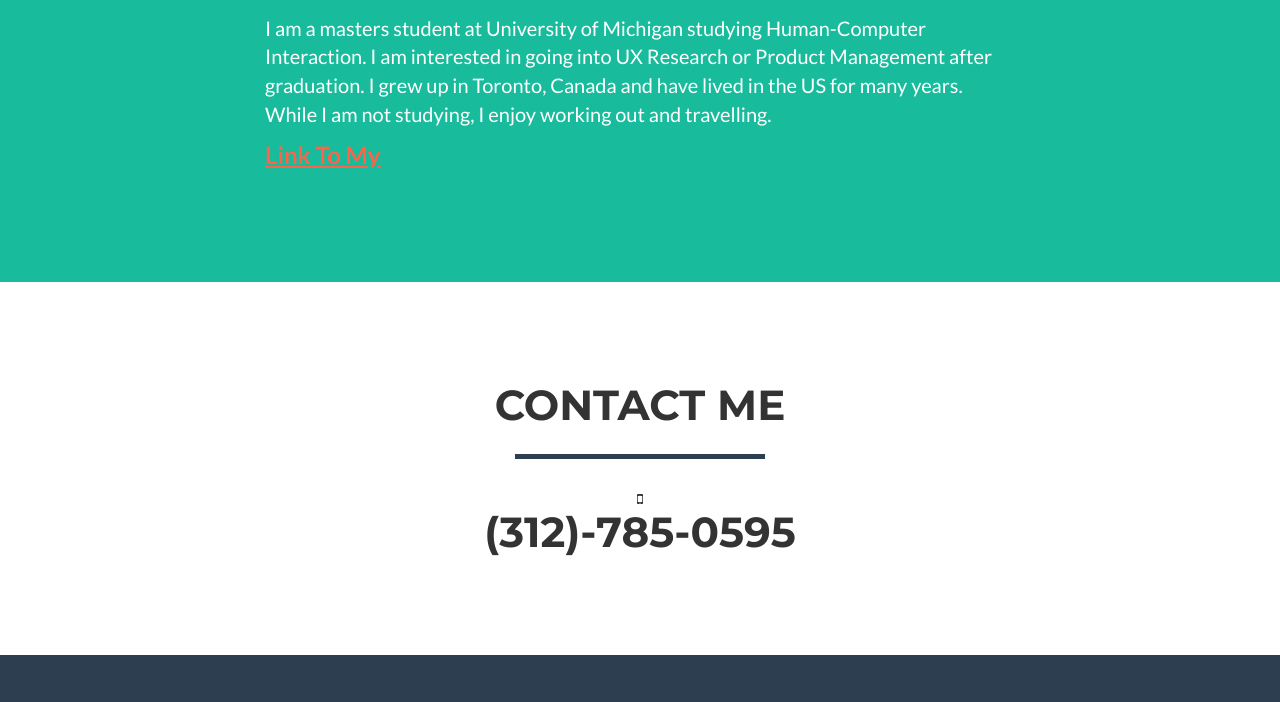
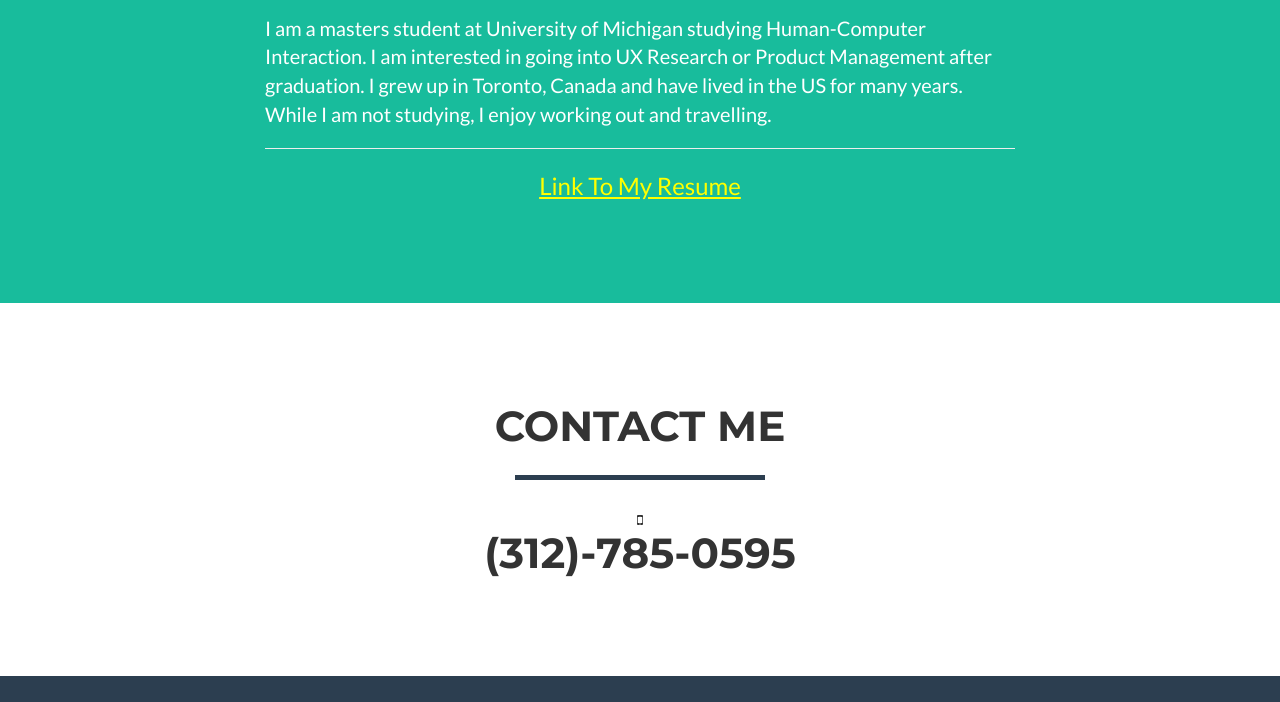
Before and after one commit to trisha-gupta/trisha-gupta.github.io, a website: page index.html in a window 1280 px wide. Shown: the part 1720-2422 px from the top of the page. Drawn offline with nearby package versions, Linux system fonts and the light colour scheme.

Commit message:
Update index.html

```diff
--- a/index.html
+++ b/index.html
@@ -192,15 +192,21 @@
                         Toronto, Canada and have lived in the US for many
                         years. While I am not studying, I enjoy working out and travelling.
                     </p>
-                    <ul class="list-inline item-details">
-                        <li>
-                            <strong> <a style="font-size: x-large; text-decoration: underline; color: tomato;"
-                                    href="img/resume.pdf"
-                                    target="_blank">Link To My
-                                </a>
-                            </strong>
-                        </li>
-                    </ul>
+                    <hr/>
+
+                    <center>
+                        <a style="font-size: x-large; text-decoration: underline; color: yellow;"
+                        href="img/Nagre_Trisha_Resume.pdf"
+                        target="_blank">Link To My Resume
+                    </a>
+
+
+                    </center>
+
+
+
+
+
                 </div>
                 <!--div class="col-lg-4">
                     <p>Whether you're a student looking to showcase your work, a professional looking to attract clients, or a graphic artist looking to share your projects, this template is the perfect starting point!</p>
@@ -347,9 +353,13 @@
                             </p>
                             <div>
                                 <img src="img/projects/AffinityWall/Affinity_Wall.PNG" alt='pic'
-                                    style="width: 300px; height: 400px;;">
+                                    style="width: 100%; height: 400px;;">
+
+                            </div>
+                            <div>
+
                                 <img src="img/projects/AffinityWall/Affinity_Wall_Group_Photo.JPG" alt='pic'
-                                    style="width: 300px; height: 400px;;">
+                                    style="width: 100%; height: 400px;;">
                             </div>
                             <ul class="list-inline item-details">
                                 <li>
```
